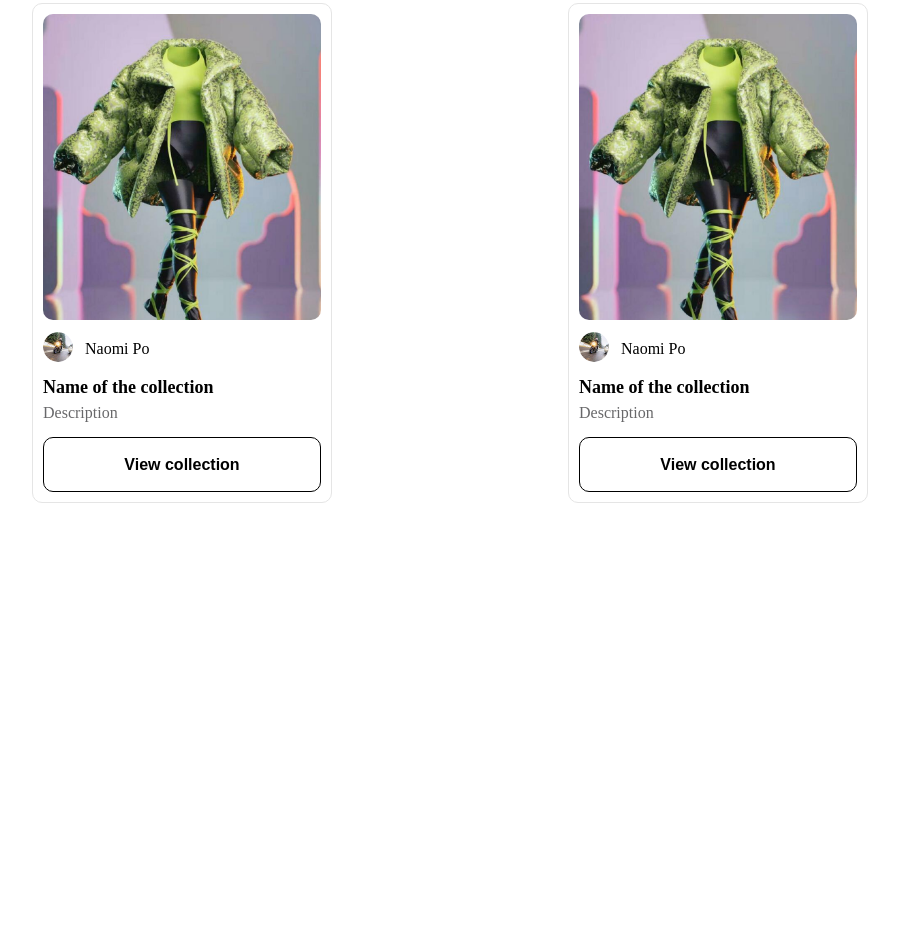
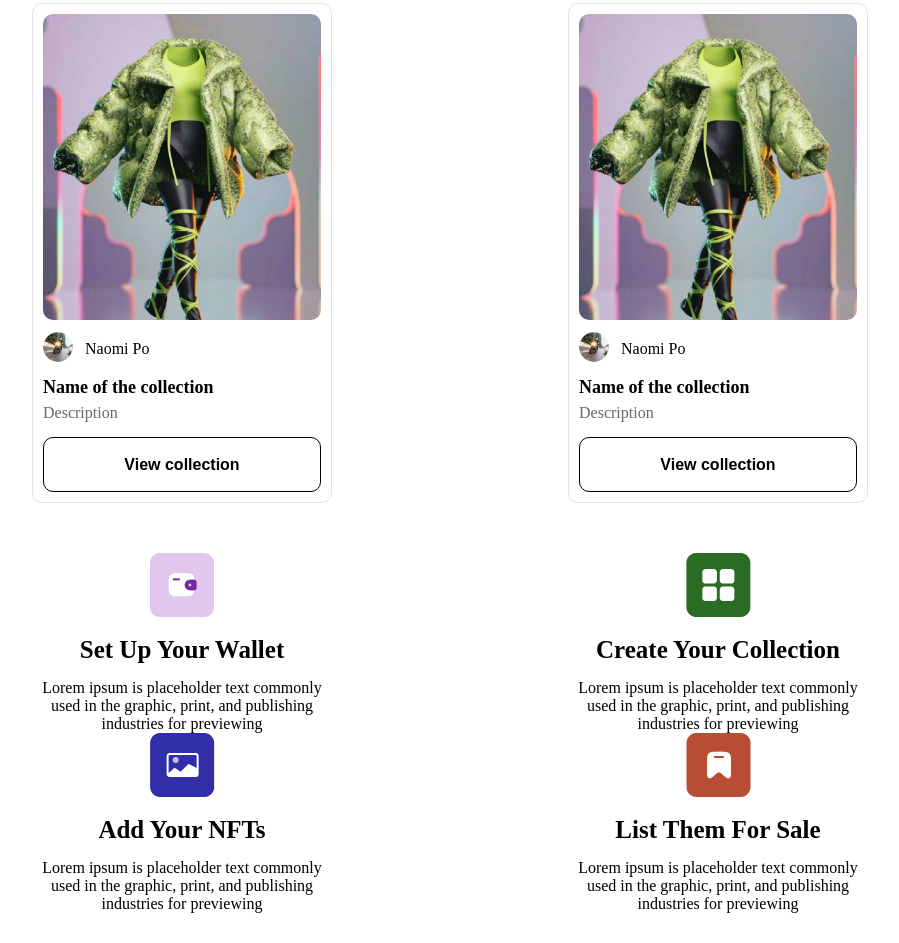
Before and after one commit to ngocquy99/nft-html-aptech, a plain HTML site: page B1_9.6/demo.html in a window 1280 px wide. Shown: the part 2198-3141 px from the top of the page, without its empty margins (190-1089 px from the left). Before the commit the page ends 2731 px from the top, so only its background shows below. Drawn offline with Linux system fonts and the light colour scheme.

Commit message:
add action nft

```diff
--- a/B1_9.6/demo.html
+++ b/B1_9.6/demo.html
@@ -205,12 +205,44 @@
                             </div>
                         </div>
                     </div>
-
-
+                    <div class="product_action">
+                        <div class="action_list">
+                            <div class="action_item">
+                                <div class="action_icon_container">
+                                    <img src="image/action icon/icon_setup.png" alt="set up icon">
+                                </div>
+                                <p>Set Up Your Wallet</p>
+                                <span>Lorem ipsum is placeholder text commonly used in the graphic, print, and publishing industries for previewing</span>
+                            </div>
+                            <div class="action_item">
+                                <div class="action_icon_container">
+                                    <img src="image/action icon/icon_create.png" alt="create collection icon">
+                                </div>
+                                <p>Create Your Collection</p>
+                                <span>Lorem ipsum is placeholder text commonly used in the graphic, print, and publishing industries for previewing</span>
+                            </div>
+                            <div class="action_item">
+                                <div class="action_icon_container">
+                                    <img src="image/action icon/icon_add.png" alt="add nfts icon">
+                                </div>
+                                <p>Add Your NFTs</p>
+                                <span>Lorem ipsum is placeholder text commonly used in the graphic, print, and publishing industries for previewing</span>
+                            </div>
+                            <div class="action_item">
+                                <div class="action_icon_container">
+                                    <img src="image/action icon/icon_sale.png" alt="sale icon">
+                                </div>
+                                <p>List Them For Sale</p>
+                                <span>Lorem ipsum is placeholder text commonly used in the graphic, print, and publishing industries for previewing</span>
+                            </div>
+                        </div>
+                    </div>
                 </section>
             </div>
+        </main>
+        <footer>
 
-        </main>
+        </footer>
     </div>
 </body>
 </html>
--- a/B1_9.6/style.css
+++ b/B1_9.6/style.css
@@ -225,3 +225,31 @@ button {
     width: 30px;
     border-radius: 30px;
 }
+
+.product_action {
+    margin-top: 50px;
+}
+
+.action_list {
+    display: flex;
+    justify-content: space-between;
+    flex-wrap: wrap;
+}
+
+.action_item {
+    width: 300px;
+    display: flex;
+    flex-direction: column;
+    text-align: center;
+    padding: 0 10px;
+}
+
+.action_item p {
+    font-weight: bold;
+    font-size: 25px;
+    margin: 15px;
+}
+
+.action_icon_container:hover {
+    cursor: pointer;
+}
```
Also changed, not shown: B1_9.6/image/action icon/icon_add.png (added), B1_9.6/image/action icon/icon_create.png (added), B1_9.6/image/action icon/icon_sale.png (added), B1_9.6/image/action icon/icon_setup.png (added).
